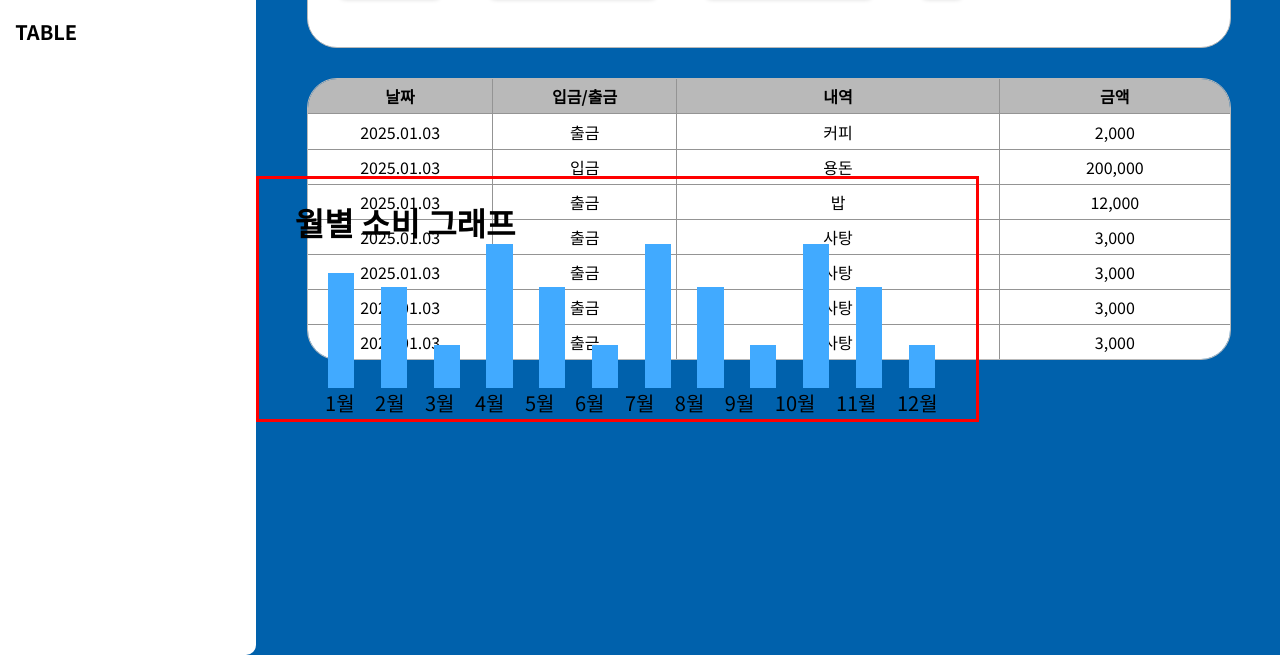
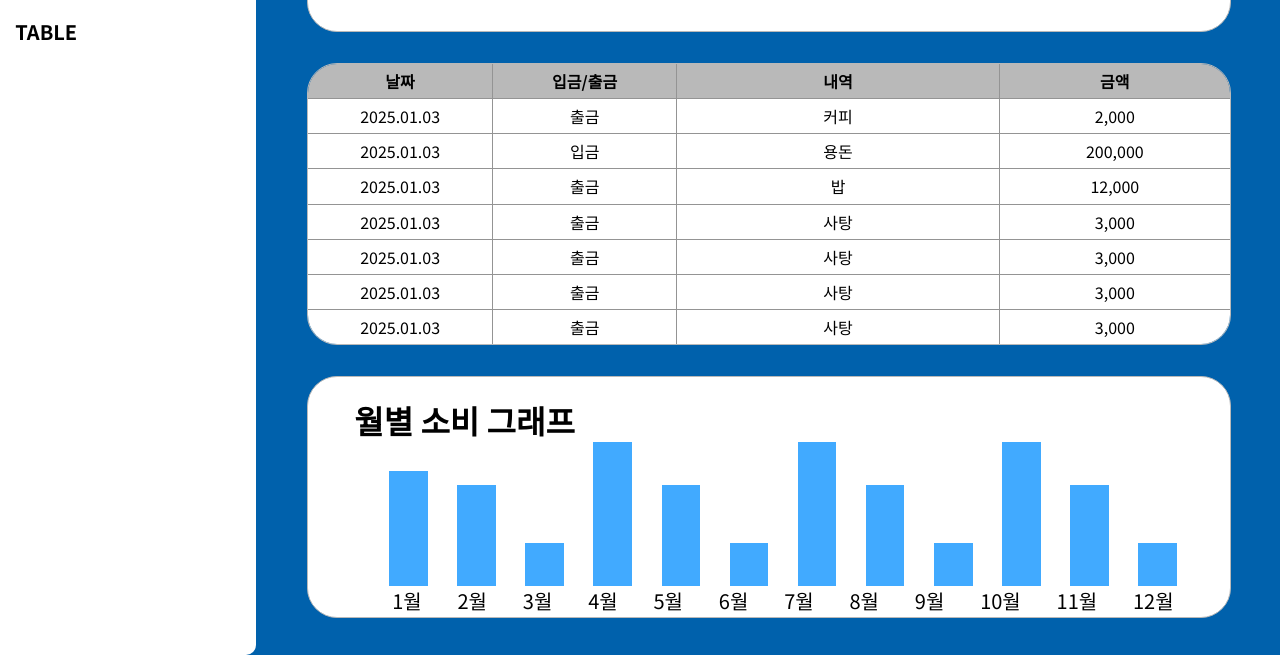
Before and after one commit to woorifisa-service-dev-4th/frontend-1st-woori-account-book, a plain HTML site: page index.html in a window 1280 px wide. Shown: the part 145-800 px from the top of the page. Drawn offline with Linux system fonts and the light colour scheme.

Commit message:
Refactor:메인 페이지 레이아웃 수정

```diff
--- a/style.css
+++ b/style.css
@@ -52,7 +52,7 @@ header {
     width: 90%;
     height: 20%;
     margin-left: 5%;
-    margin-top: 3%;
+    margin-top: 1.5%;
 }
 
 .layout_header {
@@ -193,12 +193,15 @@ table {
 
 /* footer 부분 */
 .layout_footer {
-    width: 70%;
+    background-color: white;
+    width: 90%;
     height: 30%;
-    border: solid red;
+    border: 1px solid #b9b9b9;
+    border-radius: 30px;
     display: flex;
     align-items: stretch;
-    margin-top: -18%;
+    margin-top: 3%;
+    margin-left: 5%;
 }
 .text_tit {
     font-size: 32px;
```
